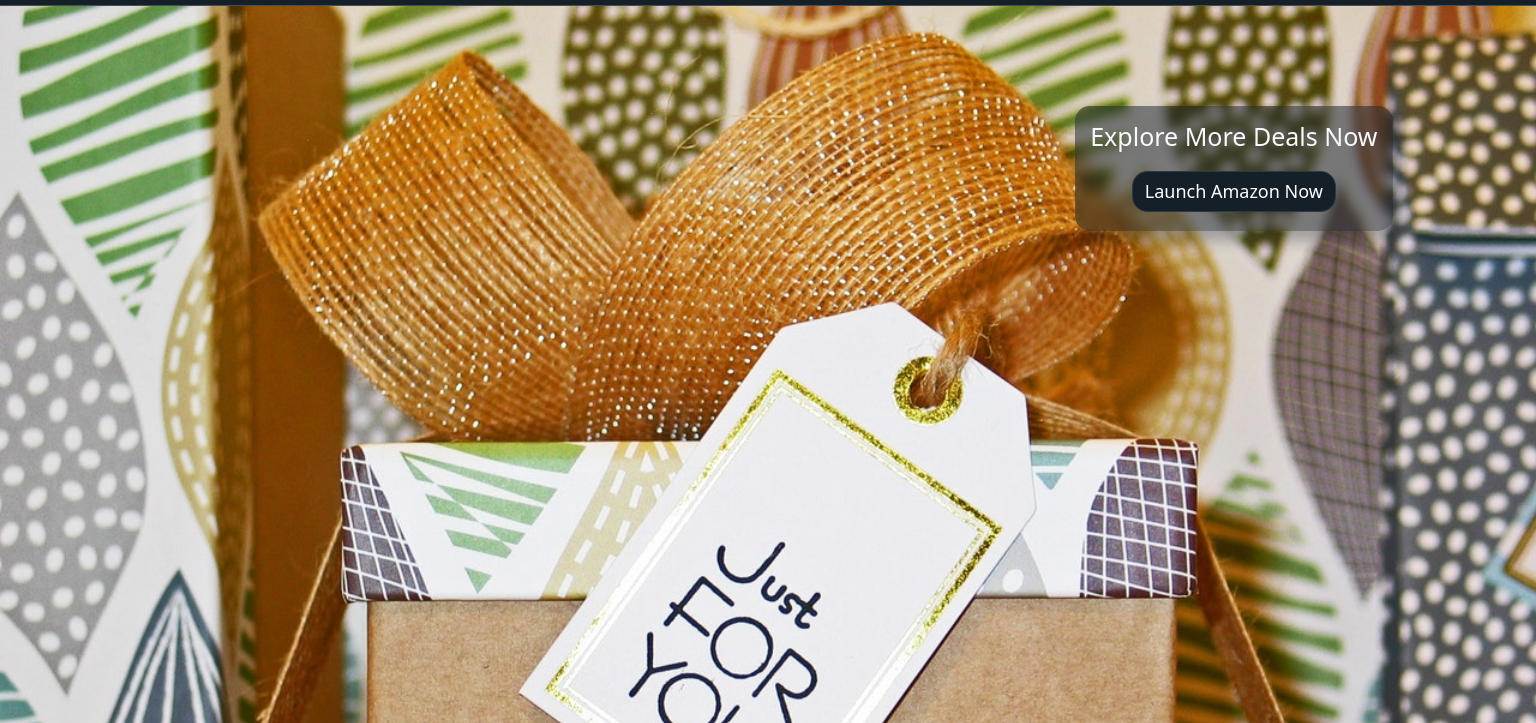
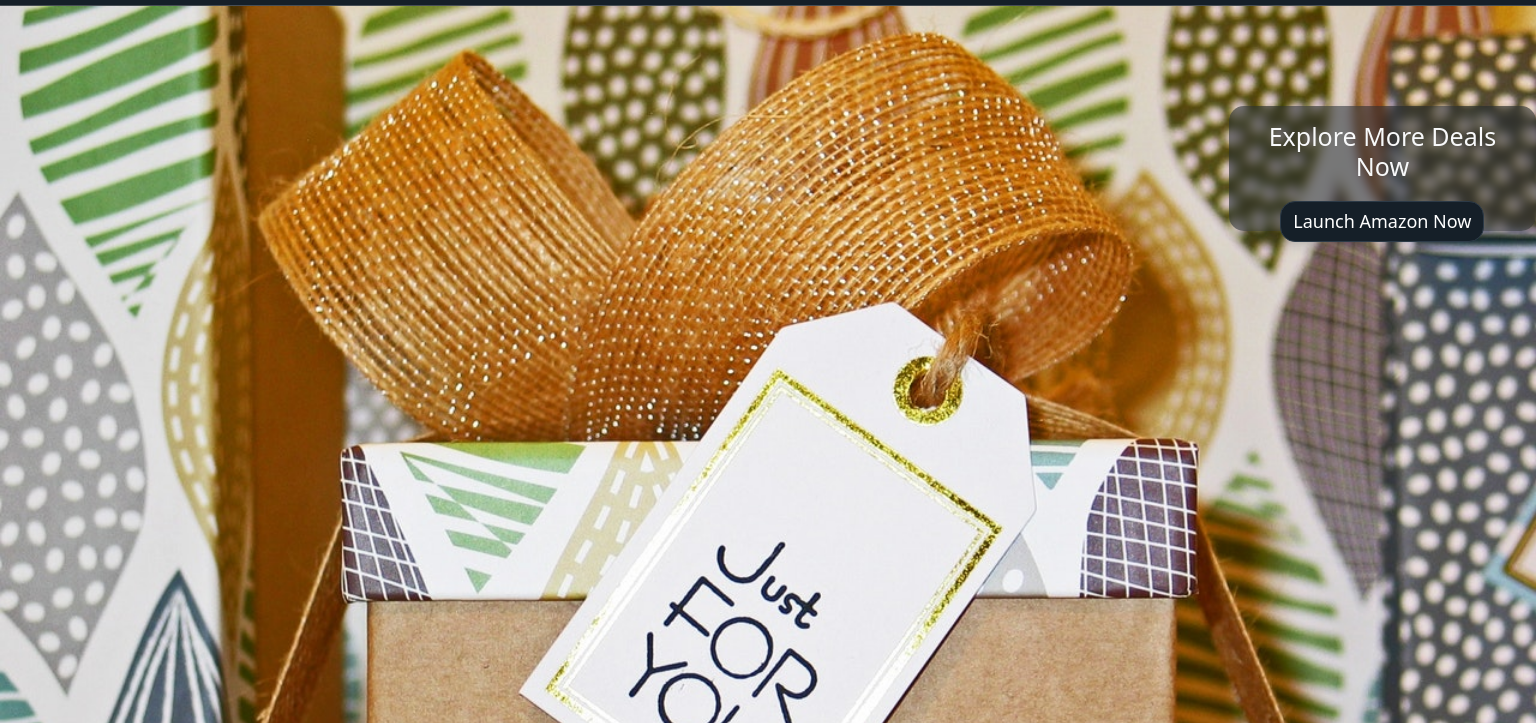
Before and after one commit to MilesAngels/landing_page, a plain HTML site: page index.html in a window 1536 px wide. Shown: the part 61-784 px from the top of the page. Drawn offline with nearby package versions, Linux system fonts and the light colour scheme.

Commit message:
added a breakpoint at 1400px

```diff
--- a/index.html
+++ b/index.html
@@ -103,6 +103,31 @@
             top: 1110px;
           }
         }
+
+        @media (min-width: 1400px) {
+          .aside1 {
+            position: absolute;
+            padding: 15px;
+            border-radius: 15px;
+            box-shadow: 10px 10px 14px 0px rgba(21,31,40,0.3);
+            width: fit-content;
+            height: 125px;
+            top: 100px;
+            left: 80%;
+          }
+
+          .aside1 h2 {
+            font-size: 25px;
+          }
+
+          .aside1 .btn-primary {
+            font-size: 18px;
+          }
+
+          .section1 {
+            top: 1150px;
+          }
+        }
       </style>
 </head>
 <body>
```
